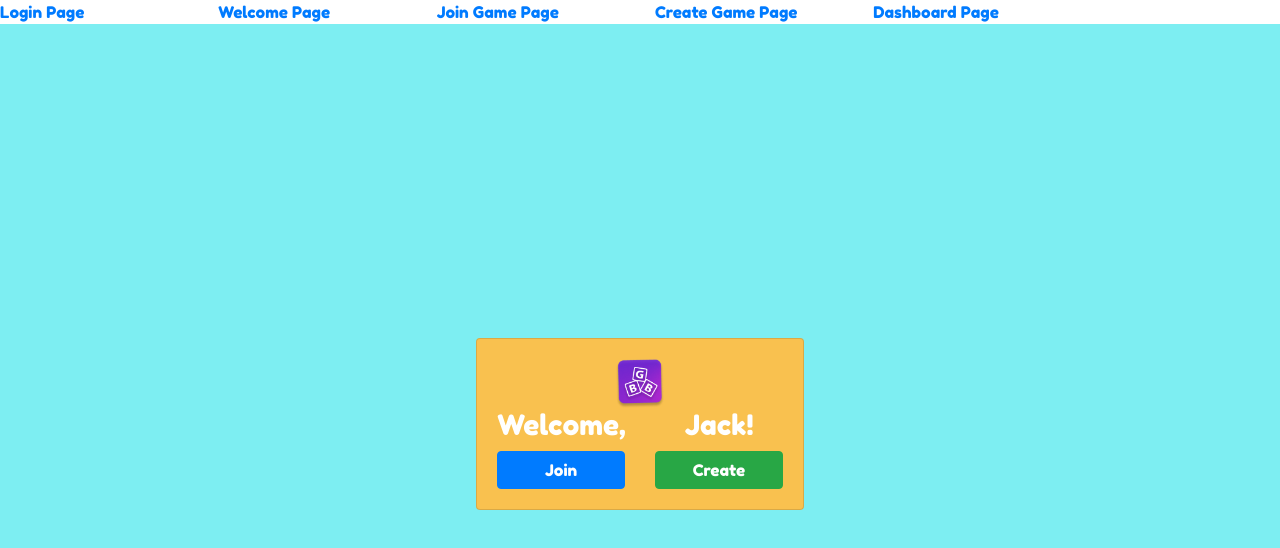
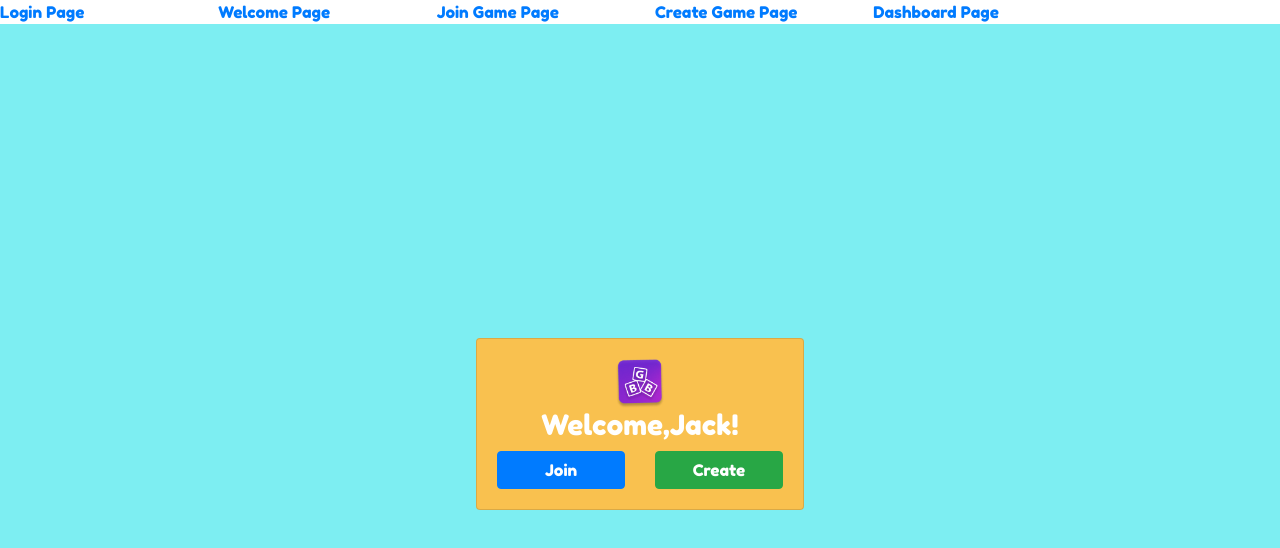
Before and after one commit to vichym/bgb, a React (Create React App) app: page /welcome in a window 1280 px wide. Shown: the top 548 px of the page. Built offline with nearby package versions, Linux system fonts and the light colour scheme.

Commit message:
modify structure

```diff
--- a/src/Components/WelcomePage.jsx
+++ b/src/Components/WelcomePage.jsx
@@ -4,17 +4,13 @@ import { Button, Row, Col } from 'reactstrap';
 import Context from '../Context';
 
 
-const  WelcomePageWithoutContext = (props) => {
+const WelcomePageWithoutContext = (props) => {
     console.log(props.context)
     return (
-        <Layout color1='rgba(125, 238, 242, 1)' color2 = 'rgba(249, 193, 79, 1)' classNames='col-10 col-sm-10 col-md-6 col-lg-4 col-xl-3 ' >
-                <Row>
-                    <Col>
-                        <h3 className="d-flex justify-content-center ">Welcome,</h3>
-                </Col>
-                <Col>
-                        <h3 className="d-flex justify-content-center ">{props.context.state.username}!</h3>
-                    </Col>
+        <Layout color1='rgba(125, 238, 242, 1)' color2='rgba(249, 193, 79, 1)' classNames='col-10 col-sm-10 col-md-6 col-lg-4 col-xl-3 d-flex' >
+            <Row className=" d-flex justify-content-center align-items-center mx-auto">
+                    <h3 className="justify-content-center d-inline-flex" >Welcome, </h3>
+                    <h3 className="d-inline-flex justify-content-center ">{props.context.state.username}!</h3>
             </Row>
             <Row >
                 <Col className=" ">
```
Lines whose indentation alone changed are shown as unchanged.
